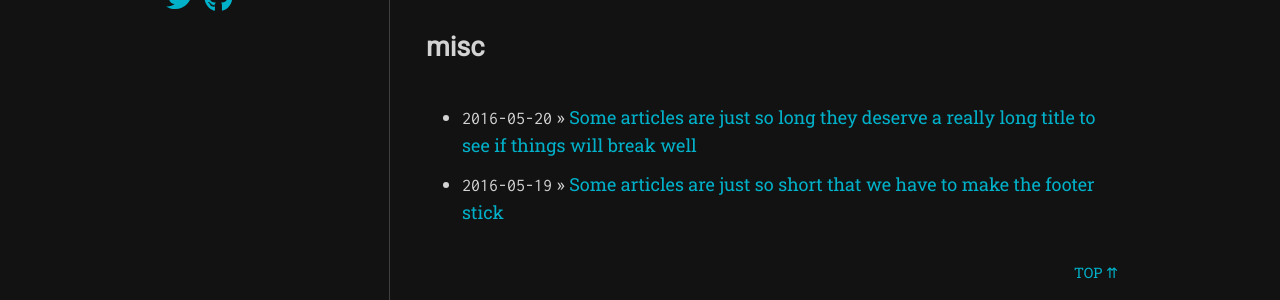
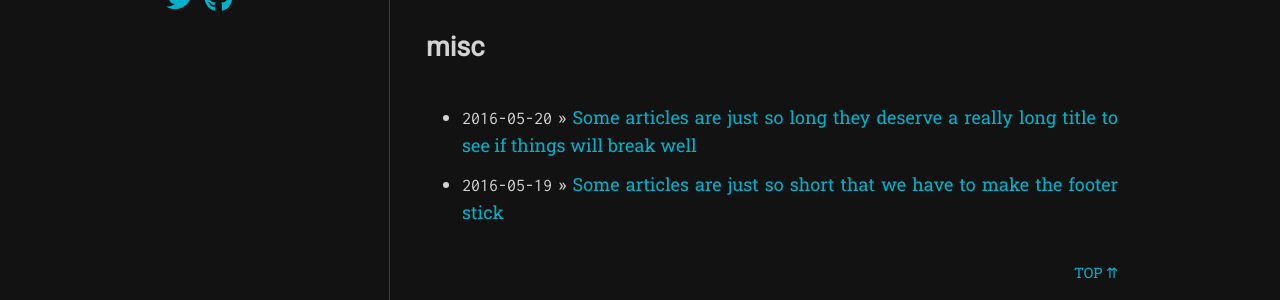
Before and after one commit to seoyoung-git/seoyoung-git.github.io, a Jekyll site: the page built from categories.md, in a window 1280 px wide. Shown: the part 437-737 px from the top of the page. Built offline with Jekyll 4.4.1, drawn with Linux system fonts in a browser that asks for light colours; nearby versions of some CDN libraries; some web fonts are replaced.

Commit message:
Adjust text alignment and hyphenation for content
Updated text alignment styles for paragraphs and list items in the main content area.

```diff
--- a/assets/css/main.scss
+++ b/assets/css/main.scss
@@ -3,10 +3,13 @@
 
 @import "hamilton/main";
 
-/* 본문 텍스트 양쪽 정렬 및 하이픈 자동 처리 */
+/* 본문 문단(p) 및 불릿 리스트(li) 양쪽 정렬 */
 .site-main p,
+.site-main li,
 .page-content p,
-.post-content p {
+.page-content li,
+.post-content p,
+.post-content li {
   text-align: justify;
   text-justify: inter-word;
   -webkit-hyphens: auto;
```
